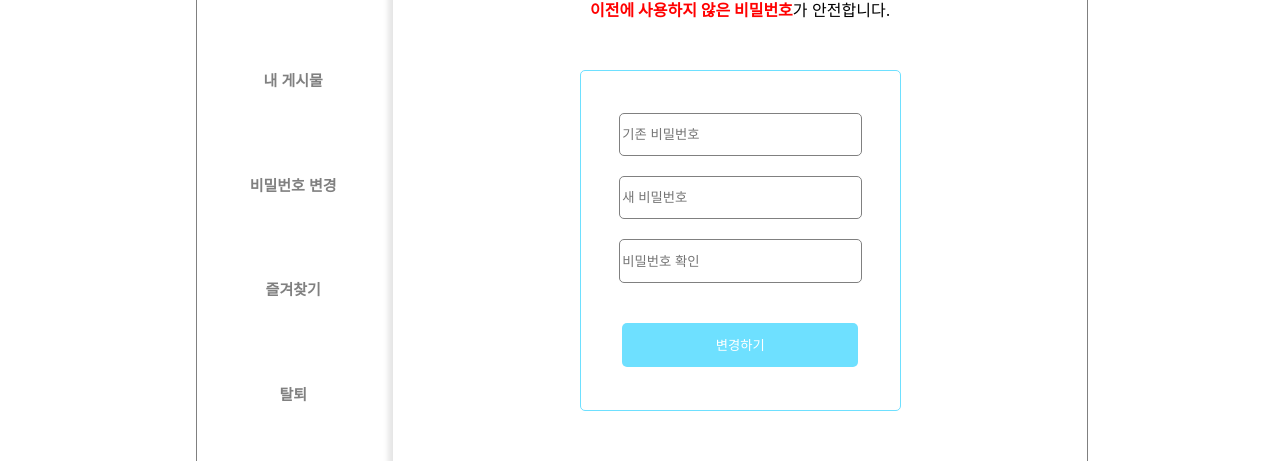
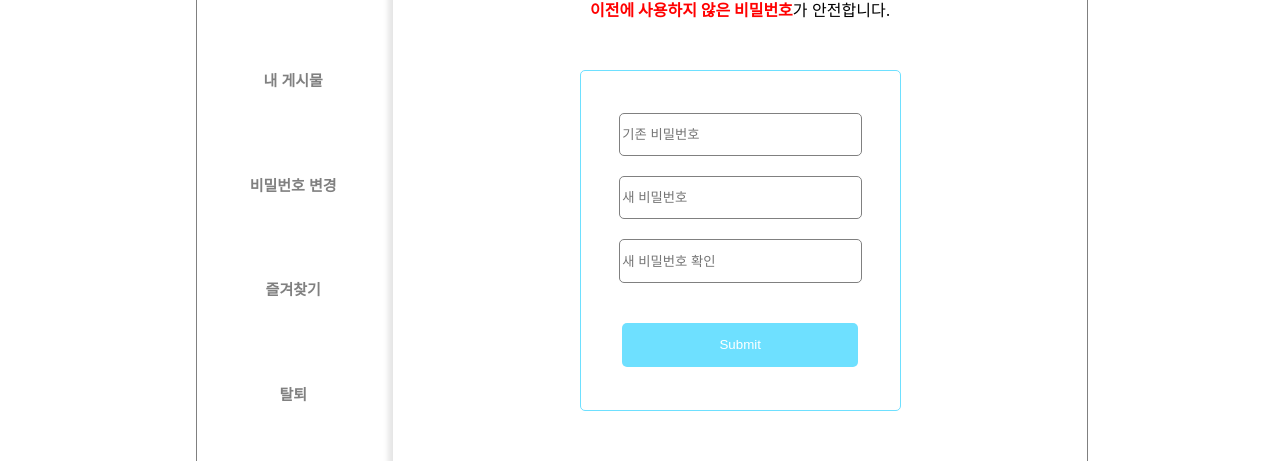
Before and after one commit to frost-ix/PAD_FE, a React (Create React App) app in the folder pad/: page /Account/ChangePwd in a window 1280 px wide. Shown: the part 163-624 px from the top of the page. Built offline with nearby package versions, Linux system fonts and the light colour scheme.

Commit message:
비밀번호 변경

```diff
--- a/pad/src/Front/Body/Account/ChangePwd.jsx
+++ b/pad/src/Front/Body/Account/ChangePwd.jsx
@@ -1,9 +1,45 @@
 import './css/ChangePwd.css'
+import React, { useState } from "react";
+import { json, useNavigate } from "react-router-dom";
 
-function ChangePwd(){
+function ChangePwd() {
+    const navigate = useNavigate();
 
-    // 기존 memPW
-    // 새비번 newPW
+    const chagePassword = async (e) => {
+        e.preventDefault();
+        const form = e.currentTarget;
+        const memPW = form.elements.memPW.value;
+        const newPW = form.elements.newPW.value;
+        const checkPW = form.elements.checkPW.value;
+        console.log(checkPW);
+
+        const data = {
+            memPW: memPW,
+            newPW: newPW,
+        }
+
+        if(newPW === checkPW) {
+            const response = await fetch(`/proxy/member/Update`, {
+                method: "POST",
+                headers: {
+                    'Content-Type': 'application/json',
+                },
+                body: JSON.stringify(data)
+            })
+            if(response.ok) {
+                const data = await response.json();
+                console.log(data);
+                if(data == 1) {
+                    alert("비밀번호 변경을 완료하였습니다.");
+                    navigate(-1);
+                }
+                else alert("현재 비밀번호를 다시 확인해주세요.");
+            }
+        }
+        else alert('입력한 새 비밀번호가 일치하지 않습니다.');
+
+    }
+
     return(
         <div className="ChangePwd">
 
@@ -13,12 +49,12 @@ function ChangePwd(){
                 <p><b>이전에 사용하지 않은 비밀번호</b>가 안전합니다.</p>
             </div>
 
-            <div className="change-pass-input">
-                <input type="password" placeholder='기존 비밀번호' required className="old-pass"/>
-                <input type="password" placeholder='새 비밀번호' required className="new-pass"/>
-                <input type="password" placeholder='비밀번호 확인' required className="check-pass"/>
-                <button className="change-pass-button">변경하기</button>
-            </div>
+            <form onSubmit={chagePassword} className="change-pass-input">
+                <input type="password" name='memPW' placeholder='기존 비밀번호' required className="old-pass"/>
+                <input type="password" name='newPW' placeholder='새 비밀번호' required className="new-pass"/>
+                <input type="password" name='checkPW' placeholder='새 비밀번호 확인' required className="check-pass"/>
+                <input type='submit' className="change-pass-button"/>
+            </form>
 
         </div>
     )
```
